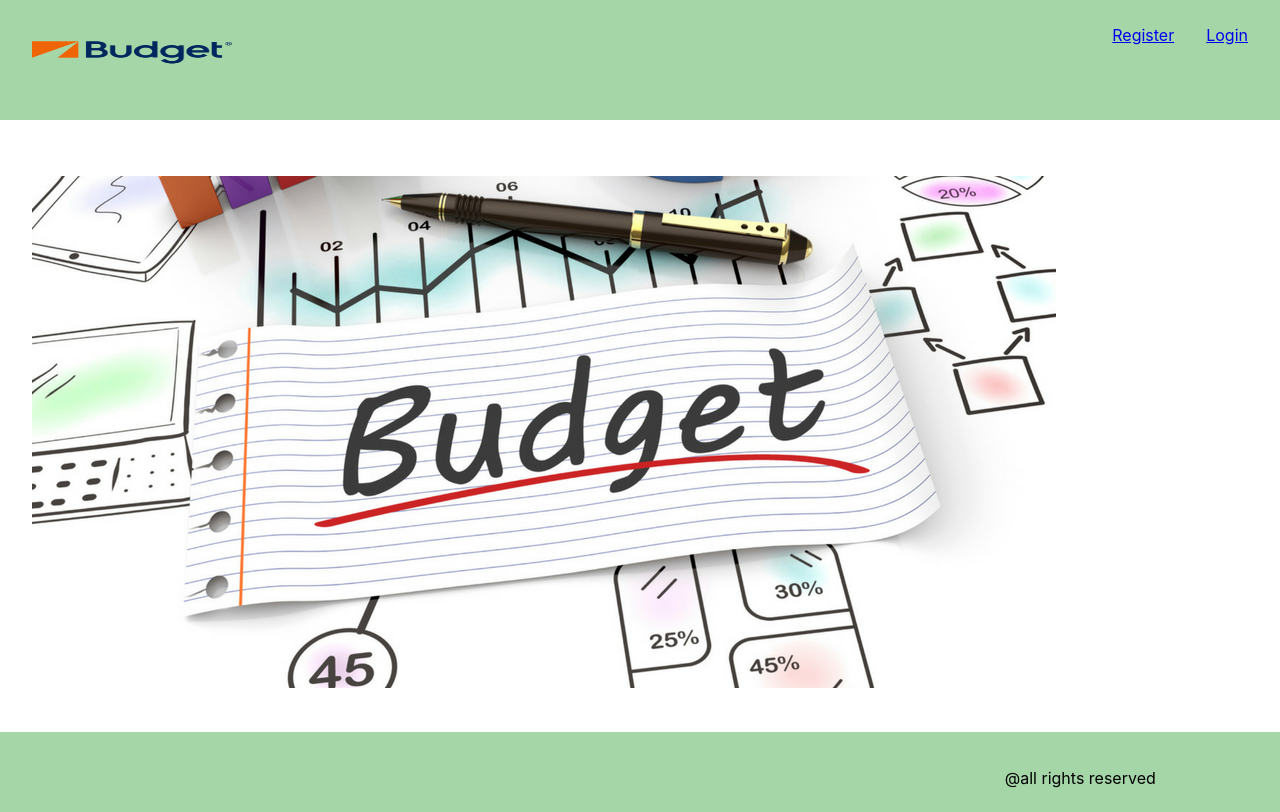
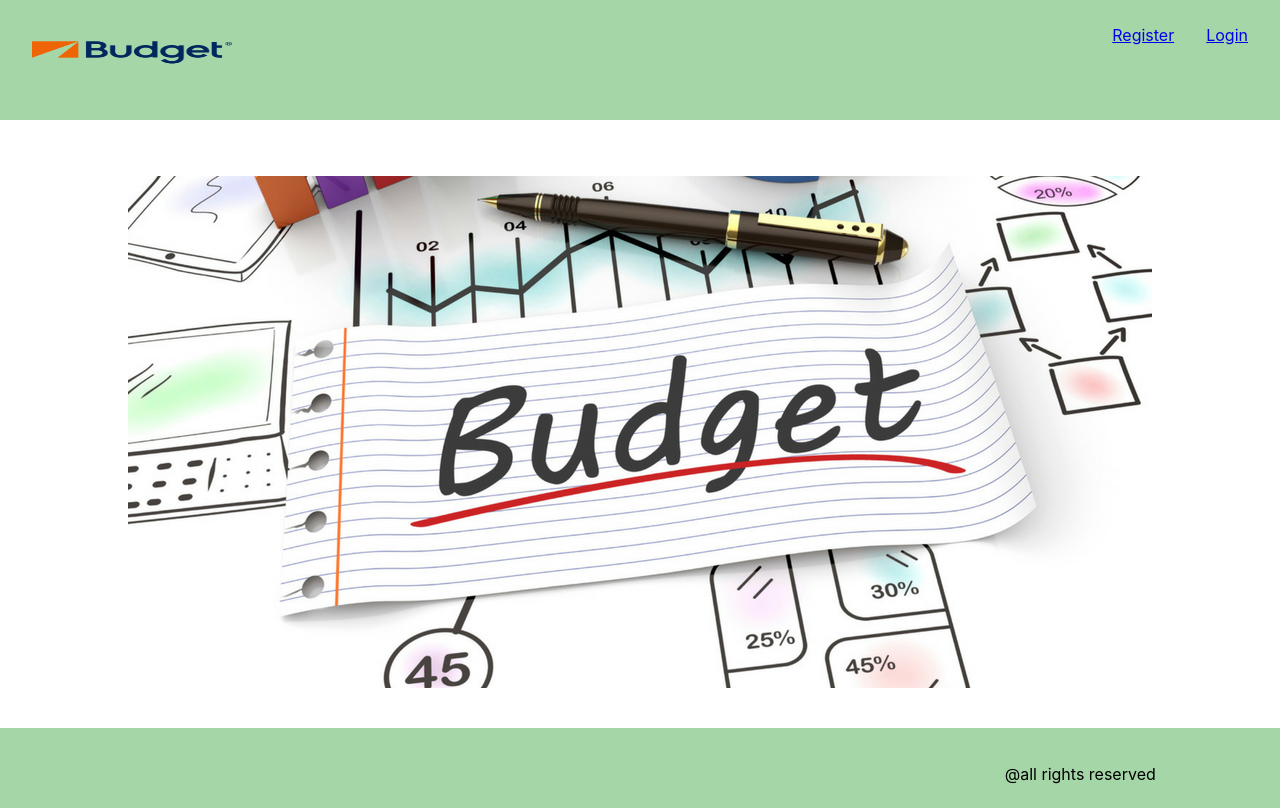
Before and after one commit to liubomyrzdrl/budget-tr__client, a React (Create React App) app: page / in a window 1280 px wide. Built offline with nearby package versions, Linux system fonts and the light colour scheme; no server answers.

Commit message:
styles main page & move comp to page

```diff
--- a/src/components/MainContent.tsx
+++ b/src/components/MainContent.tsx
@@ -49,7 +49,7 @@ const MainContent = ({
           )
 
       ) : (
-        <Box>
+        <Box display="flex" justifyContent="center" >
             <img src="/budget.png" alt="budget"/>
         </Box>
       )}
--- a/src/components/Router.tsx
+++ b/src/components/Router.tsx
@@ -1,8 +1,8 @@
 import React from "react"
 import { Switch, Route } from "react-router-dom"
 import Main from "../components/MainContent"
-import Register from "./Register"
-import Login from "./Login"
+import Register from "../pages/Register"
+import Login from "../pages/Login"
 import { Box } from "@material-ui/core"
 
 
--- a/src/index.tsx
+++ b/src/index.tsx
@@ -7,15 +7,13 @@ import reportWebVitals from "./reportWebVitals";
 import MainRoute from "./components/Router";
 import Main from "./pages/Main"
 import store from "./store/createState";
-import { createBrowserHistory } from "history"
 
-const hystory = createBrowserHistory()
+
 
 ReactDOM.render(
   <BrowserRouter >
     <Provider store={store}>
       <Main />
-      {/* <MainRoute /> */}
     </Provider>
   </BrowserRouter>,
 
--- a/src/components/Login.tsx
+++ b/src/pages/Login.tsx
@@ -6,7 +6,8 @@ import { login } from "../modules/auth/authOperations"
 import { connect } from "react-redux"
 import { useHistory, Link } from "react-router-dom"
 import green from "@material-ui/core/colors/green"
-import AuthHeader from "./AuthHeader"
+import AuthHeader from "../components/AuthHeader"
+import { MainStateType } from "../store/createState"
 
 const useStyles = makeStyles((theme) => ({
   container: {
@@ -151,7 +152,7 @@ const Login: React.FC<AuthLoginType> = ({ login, isLoading, isError, error }) =>
   );
 };
 
-const mapStateToProps = (state) => {
+const mapStateToProps = (state: MainStateType) => {
   return {
     isLoading: state.authReducer.login.isLoading,
     isError: state.authReducer.login.isError,
--- a/src/pages/Main.tsx
+++ b/src/pages/Main.tsx
@@ -23,7 +23,7 @@ class Main extends React.Component<MainType> {
     if (this.props.isLoading) {
       return (
         <Box display="flex" justifyContent="center" alignItems="center" height="100vh">
-           <img src="/spinner.gif" alt=""/>
+           <img src="/spinner.gif" alt="loading"/>
         </Box>
       )
     }
--- a/src/components/Register.tsx
+++ b/src/pages/Register.tsx
@@ -7,7 +7,7 @@ import { connect } from "react-redux";
 import { register } from "../modules/auth/authOperations";
 import { useHistory, Link } from "react-router-dom";
 import { MainStateType } from "../store/createState";
-import AuthHeader from "./AuthHeader";
+import AuthHeader from "../components/AuthHeader";
 
 
 const useStyles = makeStyles((theme) => ({
@@ -168,5 +168,4 @@ const mapDispatchToProps = {
   register,
 };
 
-//export default  Register
 export default connect(mapStateToProps, mapDispatchToProps)(Register);
```
